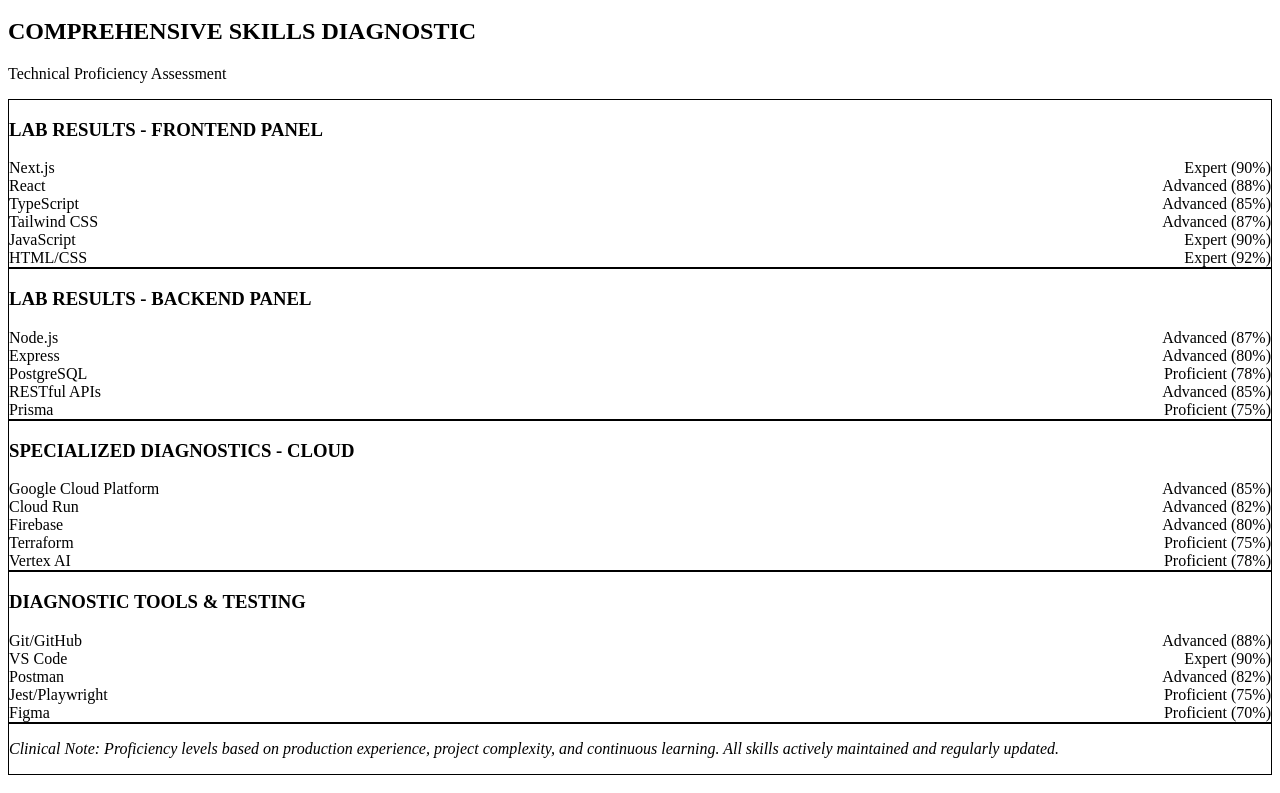
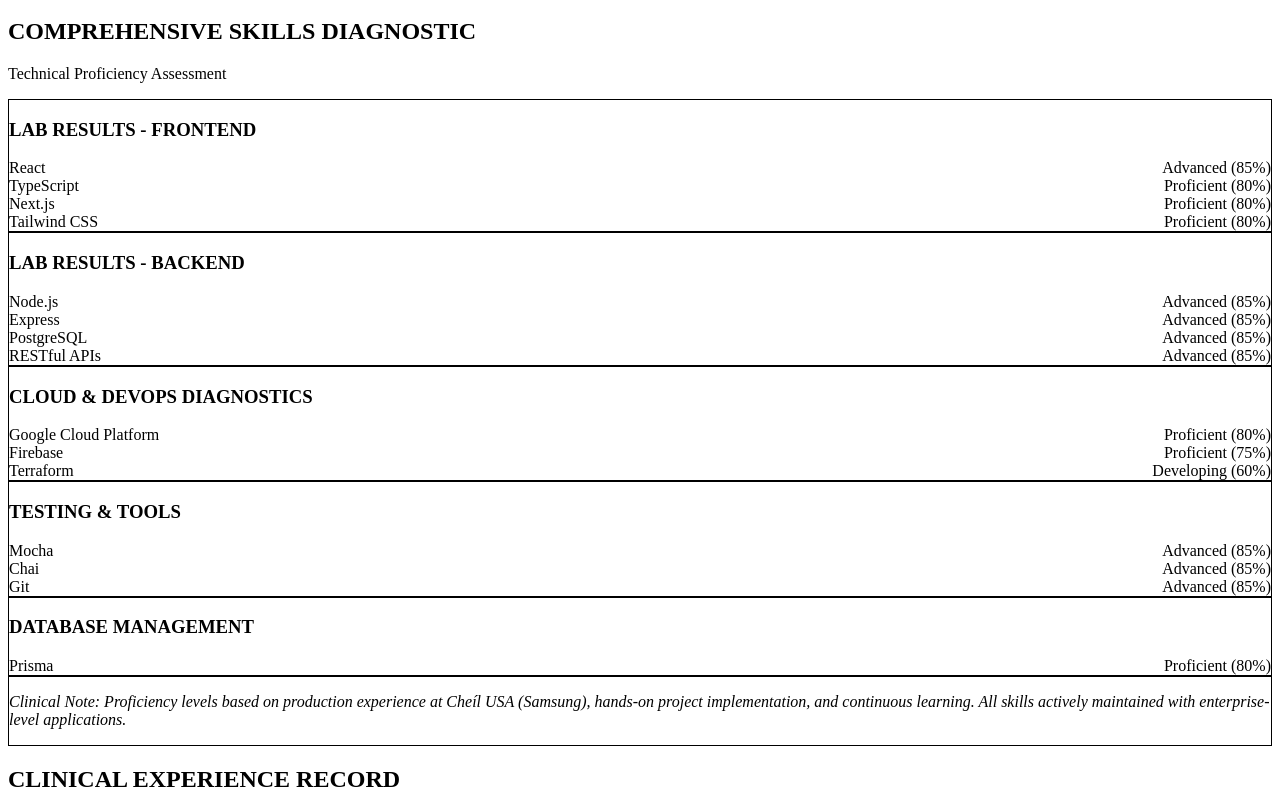
Before and after one commit to skylarnlea/portfolio-revamp, a Next.js app: page / in a window 1280 px wide. Shown: the part 2667-3460 px from the top of the page. Built offline with nearby package versions, Linux system fonts and the light colour scheme.

Commit message:
updated skills

```diff
--- a/app/components/SkillsDiagnostic.tsx
+++ b/app/components/SkillsDiagnostic.tsx
@@ -9,18 +9,19 @@
   const categoryColors = {
     frontend: 'bg-blue-500',
     backend: 'bg-green-500',
-    tools: 'bg-purple-500',
     cloud: 'bg-orange-500',
+    testing: 'bg-purple-500',
+    orm: 'bg-pink-500',
   };
 
   const bgColor = categoryColors[category as keyof typeof categoryColors] || 'bg-teal-500';
 
   // Determine proficiency label
   let proficiency = '';
-  if (level >= 90) proficiency = 'Expert';
-  else if (level >= 80) proficiency = 'Advanced';
-  else if (level >= 70) proficiency = 'Proficient';
-  else proficiency = 'Intermediate';
+  if (level >= 85) proficiency = 'Advanced';
+  else if (level >= 75) proficiency = 'Proficient';
+  else if (level >= 65) proficiency = 'Intermediate';
+  else proficiency = 'Developing';
 
   return (
     <div className="mb-4">
@@ -47,56 +48,59 @@
         <p className="text-slate-600 mt-1">Technical Proficiency Assessment</p>
       </div>
 
-      {/* Skills Grid */}
+      {/* Skills Grid - Matches Resume Categories */}
       <div className="grid grid-cols-1 md:grid-cols-2 gap-8">
 
         {/* Frontend Panel */}
         <div className="bg-blue-50 p-6 rounded-lg border border-blue-100">
           <h3 className="text-lg font-bold text-blue-900 mb-4">
-            LAB RESULTS - FRONTEND PANEL
+            LAB RESULTS - FRONTEND
           </h3>
-          <SkillBar name="Next.js" level={90} category="frontend" />
-          <SkillBar name="React" level={88} category="frontend" />
-          <SkillBar name="TypeScript" level={85} category="frontend" />
-          <SkillBar name="Tailwind CSS" level={87} category="frontend" />
-          <SkillBar name="JavaScript" level={90} category="frontend" />
-          <SkillBar name="HTML/CSS" level={92} category="frontend" />
+          <SkillBar name="React" level={85} category="frontend" />
+          <SkillBar name="TypeScript" level={80} category="frontend" />
+          <SkillBar name="Next.js" level={80} category="frontend" />
+          <SkillBar name="Tailwind CSS" level={80} category="frontend" />
         </div>
 
         {/* Backend Panel */}
         <div className="bg-green-50 p-6 rounded-lg border border-green-100">
           <h3 className="text-lg font-bold text-green-900 mb-4">
-            LAB RESULTS - BACKEND PANEL
+            LAB RESULTS - BACKEND
           </h3>
-          <SkillBar name="Node.js" level={87} category="backend" />
-          <SkillBar name="Express" level={80} category="backend" />
-          <SkillBar name="PostgreSQL" level={78} category="backend" />
+          <SkillBar name="Node.js" level={85} category="backend" />
+          <SkillBar name="Express" level={85} category="backend" />
+          <SkillBar name="PostgreSQL" level={85} category="backend" />
           <SkillBar name="RESTful APIs" level={85} category="backend" />
-          <SkillBar name="Prisma" level={75} category="backend" />
         </div>
 
-        {/* Cloud/DevOps Panel */}
+        {/* Cloud & DevOps Panel */}
         <div className="bg-orange-50 p-6 rounded-lg border border-orange-100">
           <h3 className="text-lg font-bold text-orange-900 mb-4">
-            SPECIALIZED DIAGNOSTICS - CLOUD
+            CLOUD & DEVOPS DIAGNOSTICS
           </h3>
-          <SkillBar name="Google Cloud Platform" level={85} category="cloud" />
-          <SkillBar name="Cloud Run" level={82} category="cloud" />
-          <SkillBar name="Firebase" level={80} category="cloud" />
-          <SkillBar name="Terraform" level={75} category="cloud" />
-          <SkillBar name="Vertex AI" level={78} category="cloud" />
+          <SkillBar name="Google Cloud Platform" level={80} category="cloud" />
+          <SkillBar name="Firebase" level={75} category="cloud" />
+          <SkillBar name="Terraform" level={60} category="cloud" />
         </div>
 
-        {/* Tools Panel */}
+        {/* Testing & Tools Panel */}
         <div className="bg-purple-50 p-6 rounded-lg border border-purple-100">
           <h3 className="text-lg font-bold text-purple-900 mb-4">
-            DIAGNOSTIC TOOLS & TESTING
+            TESTING & TOOLS
           </h3>
-          <SkillBar name="Git/GitHub" level={88} category="tools" />
-          <SkillBar name="VS Code" level={90} category="tools" />
-          <SkillBar name="Postman" level={82} category="tools" />
-          <SkillBar name="Jest/Playwright" level={75} category="tools" />
-          <SkillBar name="Figma" level={70} category="tools" />
+          <SkillBar name="Mocha" level={85} category="testing" />
+          <SkillBar name="Chai" level={85} category="testing" />
+          <SkillBar name="Git" level={85} category="testing" />
+        </div>
+
+        {/* ORMs Panel */}
+        <div className="bg-pink-50 p-6 rounded-lg border border-pink-100 md:col-span-2">
+          <h3 className="text-lg font-bold text-pink-900 mb-4">
+            DATABASE MANAGEMENT
+          </h3>
+          <div className="max-w-md">
+            <SkillBar name="Prisma" level={80} category="orm" />
+          </div>
         </div>
 
       </div>
@@ -105,8 +109,8 @@
       <div className="mt-6 p-4 bg-slate-50 rounded-lg border border-slate-200">
         <p className="text-sm text-slate-600 italic">
           <span className="font-semibold">Clinical Note:</span> Proficiency levels based on
-          production experience, project complexity, and continuous learning. All skills
-          actively maintained and regularly updated.
+          production experience at Cheíl USA (Samsung), hands-on project implementation, and continuous
+          learning. All skills actively maintained with enterprise-level applications.
         </p>
       </div>
     </div>
```
